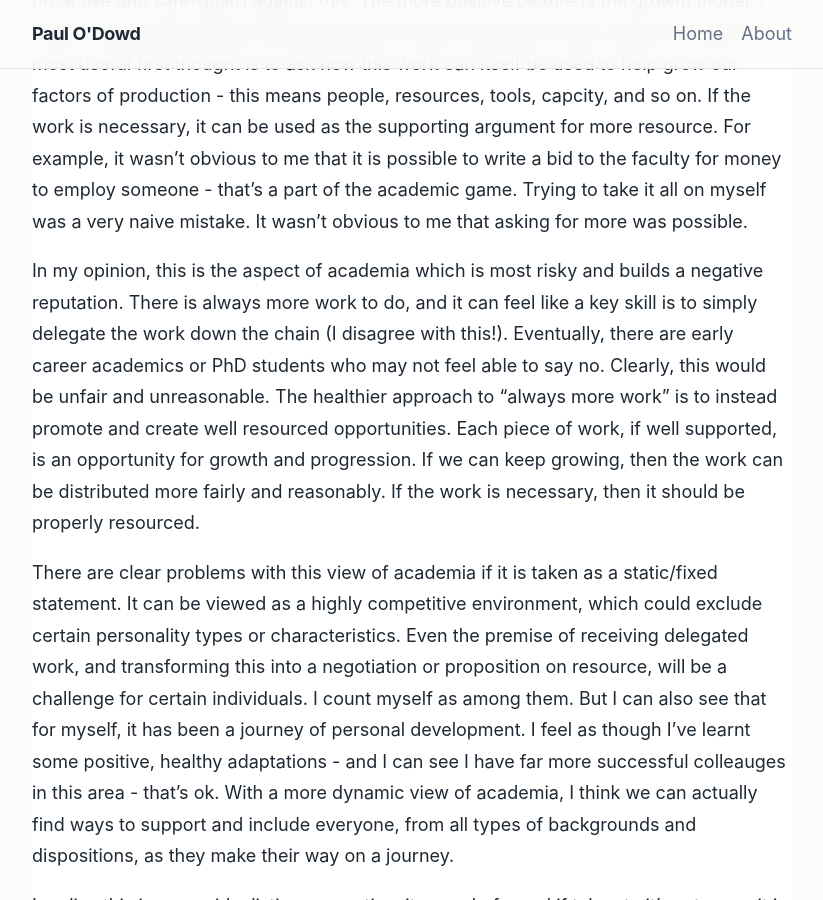
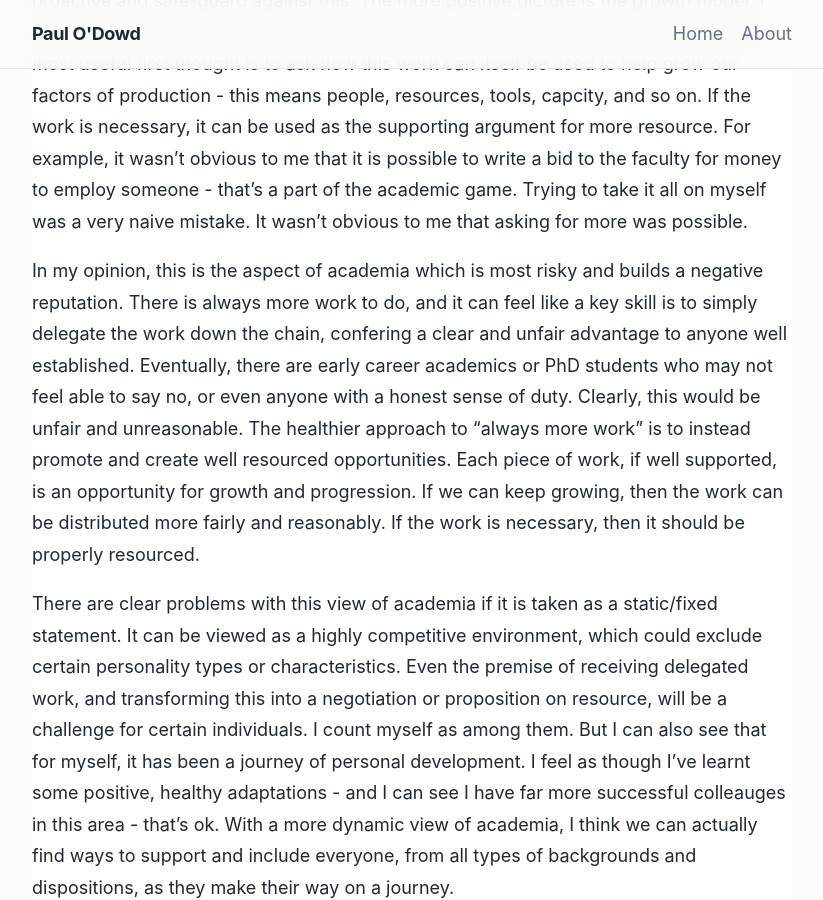
Before and after one commit to paulodowd/paulodowd.github.io, a Jekyll site: the page built from _posts/2026-04-15-Introducing_An_Academic.md, in a window 1280 px wide and 900 px high, scrolled down 2240 px. Shown: the whole window, without its empty margins (228-1051 px from the left). Built offline with Jekyll 4.4.1, drawn with Linux system fonts in a browser that asks for light colours.

Commit message:
updating post

```diff
--- a/_posts/2026-04-15-Introducing_An_Academic.md
+++ b/_posts/2026-04-15-Introducing_An_Academic.md
@@ -22,7 +22,7 @@ What I hadn't realised was that academia is a very entrepreneurial environment.
 
 It is definitely the case that academia is a very exploitable environment and I have no doubt that (sadly) there are unhealthy occurences.  I can see we also do our best to be proactive and safe-guard against this.  The more positive picture is the growth model.  I came to regard that quite brutal feedback to mean that when work comes our way, the most useful first thought is to ask how this work can itself be used to help grow our factors of production - this means people, resources, tools, capcity, and so on.  If the work is necessary, it can be used as the supporting argument for more resource.  For example, it wasn't obvious to me that it is possible to write a bid to the faculty for money to employ someone - that's a part of the academic game.  Trying to take it all on myself was a very naive mistake.  It wasn't obvious to me that asking for more was possible.
 
-In my opinion, this is the aspect of academia which is most risky and builds a negative reputation.  There is always more work to do, and it can feel like a key skill is to simply delegate the work down the chain (I disagree with this!).  Eventually, there are early career academics or PhD students who may not feel able to say no.  Clearly, this would be unfair and unreasonable.  The healthier approach to "always more work" is to instead promote and create well resourced opportunities.  Each piece of work, if well supported, is an opportunity for growth and progression.  If we can keep growing, then the work can be distributed more fairly and reasonably.  If the work is necessary, then it should be properly resourced.
+In my opinion, this is the aspect of academia which is most risky and builds a negative reputation.  There is always more work to do, and it can feel like a key skill is to simply delegate the work down the chain, confering a clear and unfair advantage to anyone well established.  Eventually, there are early career academics or PhD students who may not feel able to say no, or even anyone with a honest sense of duty.  Clearly, this would be unfair and unreasonable.  The healthier approach to "always more work" is to instead promote and create well resourced opportunities.  Each piece of work, if well supported, is an opportunity for growth and progression.  If we can keep growing, then the work can be distributed more fairly and reasonably.  If the work is necessary, then it should be properly resourced.
 
 There are clear problems with this view of academia if it is taken as a static/fixed statement.  It can be viewed as a highly competitive environment, which could exclude certain personality types or characteristics.  Even the premise of receiving delegated work, and transforming this into a negotiation or proposition on resource, will be a challenge for certain individuals.  I count myself as among them.  But I can also see that for myself, it has been a journey of personal development.  I feel as though I've learnt some positive, healthy adaptations - and I can see I have far more successful colleauges in this area - that's ok.  With a more dynamic view of academia, I think we can actually find ways to support and include everyone, from all types of backgrounds and dispositions, as they make their way on a journey.
 
```
